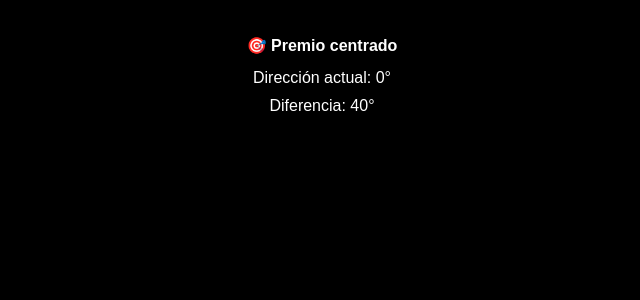
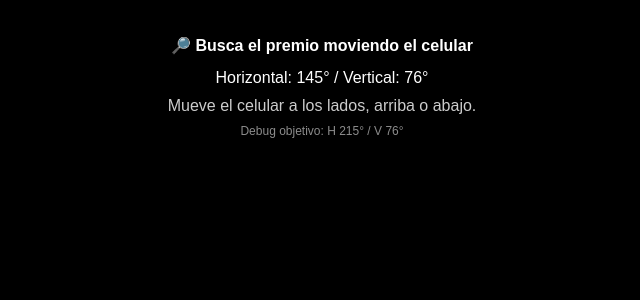
Before and after one commit to click-go-system/Baseball-Rewards-Platform, a Next.js app: page /compatible-ar in a window 1280 px wide. Both pictures are taken after a click on the button "Iniciar búsqueda". Shown: the top 300 px of the page, without its empty margins (318-958 px from the left). Built offline with nearby package versions, Linux system fonts and the light colour scheme; no server answers.

Commit message:
Hacer objetivo AR dinamico

```diff
--- a/components/CompatibleARDemo.tsx
+++ b/components/CompatibleARDemo.tsx
@@ -10,6 +10,11 @@ type OrientationState = {
   gamma: number;
 };
 
+type TargetState = {
+  alpha: number;
+  beta: number;
+};
+
 function normalizeAngle(angle: number) {
   return ((angle % 360) + 360) % 360;
 }
@@ -17,6 +22,10 @@ function normalizeAngle(angle: number) {
 function angleDifference(a: number, b: number) {
   const diff = Math.abs(normalizeAngle(a) - normalizeAngle(b));
   return Math.min(diff, 360 - diff);
+}
+
+function randomBetween(min: number, max: number) {
+  return Math.random() * (max - min) + min;
 }
 
 function BallModel({ visible }: { visible: boolean }) {
@@ -46,29 +55,67 @@ export default function CompatibleARDemo() {
     gamma: 0,
   });
 
-  /**
-   * Dirección virtual donde está escondido el premio.
-   * Puedes cambiar este número para mover el premio.
-   */
-  const targetDirection = 40;
+  const [target, setTarget] = useState<TargetState>({
+    alpha: 40,
+    beta: 60,
+  });
 
-  const currentDirection = normalizeAngle(orientation.alpha || 0);
-  const diff = angleDifference(currentDirection, targetDirection);
+  const currentAlpha = normalizeAngle(orientation.alpha || 0);
 
   /**
-   * Rango para que aparezca la pelota.
-   * Mientras más alto, más fácil encontrarla.
+   * beta normalmente se mueve cuando inclinas el teléfono arriba/abajo.
+   * En muchos celulares:
+   * - cerca de 90 = teléfono vertical/frente
+   * - menor = apuntando más hacia arriba/abajo dependiendo orientación
    */
-  const prizeDetectionRange = 80;
+  const currentBeta = orientation.beta || 0;
+
+  const alphaDiff = angleDifference(currentAlpha, target.alpha);
+  const betaDiff = Math.abs(currentBeta - target.beta);
 
   /**
-   * Rango para permitir capturar.
-   * Debe ser menor que prizeDetectionRange.
+   * Rango horizontal.
+   * Menor número = más difícil.
    */
-  const captureRange = 40;
+  const alphaDetectionRange = 45;
+  const alphaCaptureRange = 25;
 
-  const isLookingAtPrize = diff <= prizeDetectionRange;
-  const canCapturePrize = diff <= captureRange;
+  /**
+   * Rango vertical.
+   * Menor número = más difícil.
+   */
+  const betaDetectionRange = 25;
+  const betaCaptureRange = 14;
+
+  const isLookingAtPrize =
+    alphaDiff <= alphaDetectionRange && betaDiff <= betaDetectionRange;
+
+  const canCapturePrize =
+    alphaDiff <= alphaCaptureRange && betaDiff <= betaCaptureRange;
+
+  function generateNewTarget() {
+    /**
+     * Generamos una dirección aleatoria horizontal.
+     * 0 a 360 grados.
+     */
+    const randomAlpha = randomBetween(0, 360);
+
+    /**
+     * Generamos una inclinación vertical aleatoria.
+     * Ajusta estos valores si quieres que aparezca más arriba o más abajo.
+     *
+     * 35 a 105 suele ser buen rango para demo:
+     * - 35/50: hay que apuntar más arriba
+     * - 70/90: al frente
+     * - 95/105: más abajo
+     */
+    const randomBeta = randomBetween(35, 105);
+
+    setTarget({
+      alpha: randomAlpha,
+      beta: randomBeta,
+    });
+  }
 
   async function requestOrientationPermission() {
     try {
@@ -104,6 +151,7 @@ export default function CompatibleARDemo() {
 
       if (!orientationAllowed) return;
 
+      generateNewTarget();
       setStarted(true);
 
       const cameraStream = await navigator.mediaDevices.getUserMedia({
@@ -164,6 +212,14 @@ export default function CompatibleARDemo() {
     setCameraReady(false);
   }
 
+  function resetDemo() {
+    stopCamera();
+    setCaptured(false);
+    setStarted(false);
+    setError("");
+    generateNewTarget();
+  }
+
   if (captured) {
     return (
       <main
@@ -183,11 +239,7 @@ export default function CompatibleARDemo() {
         <p>Ganaste tu recompensa Baseball Rewards.</p>
 
         <button
-          onClick={() => {
-            stopCamera();
-            setCaptured(false);
-            setStarted(false);
-          }}
+          onClick={resetDemo}
           style={{
             marginTop: 20,
             padding: "14px 24px",
@@ -230,7 +282,8 @@ export default function CompatibleARDemo() {
 
           <p style={{ maxWidth: 420 }}>
             Esta demo funciona en navegador usando cámara y movimiento del
-            celular. Mueve tu teléfono para encontrar el premio escondido.
+            celular. El premio aparecerá en una dirección aleatoria. Mueve tu
+            teléfono hacia los lados, arriba o abajo para encontrarlo.
           </p>
 
           <button
@@ -308,15 +361,21 @@ export default function CompatibleARDemo() {
                 ? "🎯 Premio centrado"
                 : isLookingAtPrize
                 ? "⚾ Premio cerca, alinéate un poco más"
-                : "🔎 Muévete para buscar el premio"}
+                : "🔎 Busca el premio moviendo el celular"}
             </strong>
 
             <p style={{ margin: "8px 0 0" }}>
-              Dirección actual: {Math.round(currentDirection)}°
+              Horizontal: {Math.round(alphaDiff)}° / Vertical:{" "}
+              {Math.round(betaDiff)}°
             </p>
 
-            <p style={{ margin: "4px 0 0" }}>
-              Diferencia: {Math.round(diff)}°
+            <p style={{ margin: "4px 0 0", opacity: 0.8 }}>
+              Mueve el celular a los lados, arriba o abajo.
+            </p>
+
+            <p style={{ margin: "4px 0 0", opacity: 0.55, fontSize: 12 }}>
+              Debug objetivo: H {Math.round(target.alpha)}° / V{" "}
+              {Math.round(target.beta)}°
             </p>
           </div>
 
@@ -324,7 +383,7 @@ export default function CompatibleARDemo() {
             <div
               style={{
                 position: "fixed",
-                top: 120,
+                top: 140,
                 left: 20,
                 right: 20,
                 zIndex: 6,
@@ -396,7 +455,7 @@ export default function CompatibleARDemo() {
                 fontWeight: 600,
               }}
             >
-              Sigue girando el celular
+              Sigue buscando
             </div>
           )}
         </>
```
